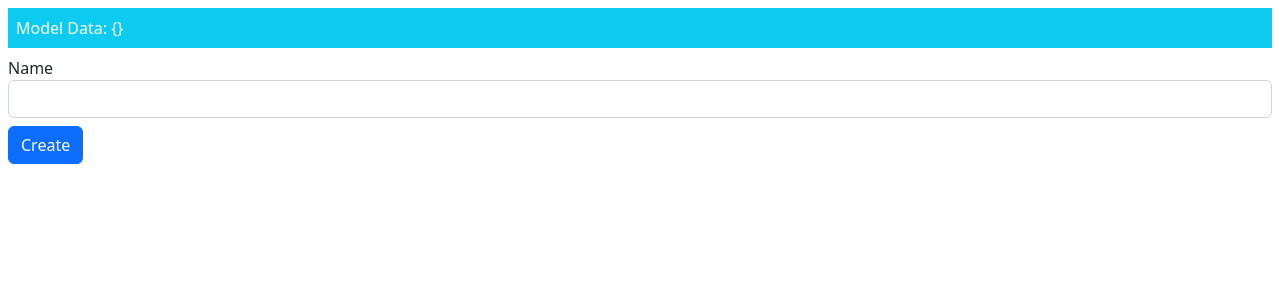
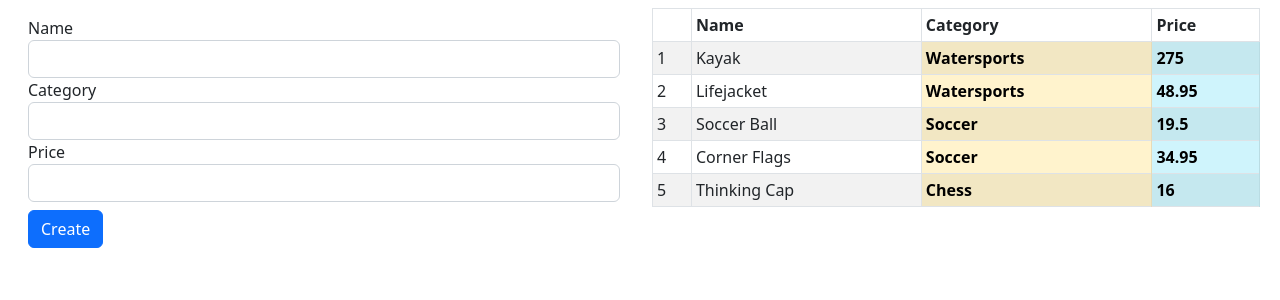
Before and after one commit to AslanHalil/AngularExample, an Angular app: page / in a window 1280 px wide. Shown: the top 300 px of the page. Built offline with nearby package versions, Linux system fonts and the light colour scheme.

Commit message:
Working with directives.

```diff
--- /dev/null
+++ b/src/app/attr.directive.ts
@@ -0,0 +1,12 @@
+import {Directive, ElementRef, Attribute} from "@angular/core";
+
+@Directive({
+  selector: "[pa-attr]",
+})
+export class PaAttrDirective {
+  constructor(element: ElementRef,
+              @Attribute("pa-attr-class") bgClass: string) {
+    element.nativeElement.classList
+      .add(bgClass || "table-success", "fw-bold");
+  }
+}
--- a/src/app/component.ts
+++ b/src/app/component.ts
@@ -1,4 +1,4 @@
-import {Component, computed, signal} from "@angular/core";
+import {Component, computed} from "@angular/core";
 import {Model} from "./repository.model";
 import {Product} from "./product.model";
 
@@ -15,24 +15,13 @@ export class ProductComponent {
     return this.model.getProduct(key);
   }
 
-  // selectedProduct = signal<string | undefined>(undefined);
-  // get selectedProductProp() { return this.selectedProduct(); }
-  // set selectedProductProp(val) { this.selectedProduct.set(val)};
-  // getSelected(product: Product): boolean {
-  // return product.name == this.selectedProduct();
-  // }
-  // handleInputEvent(ev: Event) {
-  // if (ev.target instanceof HTMLInputElement) {
-  // this.selectedProduct.set(ev.target.value);
-  // }
-  // }
   newProduct: Product = new Product();
 
-  get jsonProduct() {
-    return JSON.stringify(this.newProduct);
+  addProduct(p: Product) {
+    this.model.saveProduct(p);
   }
 
-  addProduct(p: Product) {
-    console.log("New Product: " + this.jsonProduct);
+  submitForm() {
+    this.addProduct(this.newProduct);
   }
 }
--- a/src/app/template.html
+++ b/src/app/template.html
@@ -1,34 +1,46 @@
-<div class="p-2">
-  <div class="bg-info text-white mb-2 p-2">
-    Model Data: {{jsonProduct}}
-  </div>
-  <form (ngSubmit)="addProduct(newProduct)">
+<div class="container-fluid">
+  <div class="row p-2">
+    <div class="col-6">
+      <form class="m-2" (ngSubmit)="submitForm()">
         <div class="form-group">
           <label>Name</label>
-      <input class="form-control"
-             name="name"
-             [(ngModel)]="newProduct.name"
-             #name="ngModel"
-             required
-             minlength="5"
-             pattern="^[A-Za-z ]+$"/>
-      <ul class="text-danger list-unstyled mt-1"
-          *ngIf="name.dirty && name.invalid">
-        <li *ngIf="name.errors?.['required']">
-          You must enter a product name
-        </li>
-        <li *ngIf="name.errors?.['pattern']">
-          Product names can only contain letters and spaces
-        </li>
-        <li *ngIf="name.errors?.['minlength']">
-          Product names must be at least
-          {{ name.errors?.['minlength'].requiredLength }}
-          characters
-        </li>
-      </ul>
+          <input class="form-control" name="name"
+                 [(ngModel)]="newProduct.name"/>
+        </div>
+        <div class="form-group">
+          <label>Category</label>
+          <input class="form-control" name="category"
+                 [(ngModel)]="newProduct.category"/>
+        </div>
+        <div class="form-group">
+          <label>Price</label>
+          <input class="form-control" name="price"
+                 [(ngModel)]="newProduct.price"/>
         </div>
         <button class="btn btn-primary mt-2" type="submit">
           Create
         </button>
       </form>
     </div>
+    <div class="col">
+      <table class="table table-sm table-bordered table-striped">
+        <thead>
+        <tr>
+          <th></th>
+          <th>Name</th>
+          <th>Category</th>
+          <th>Price</th>
+        </tr>
+        </thead>
+        <tbody>
+        <tr *ngFor="let item of products(); let i = index">
+          <td>{{i + 1}}</td>
+          <td>{{item.name}}</td>
+          <td pa-attr pa-attr-class="table-warning">{{item.category}}</td>
+          <td pa-attr pa-attr-class="table-info">{{item.price}}</td>
+        </tr>
+        </tbody>
+      </table>
+    </div>
+  </div>
+</div>
```
Also changed, not shown: src/app/app.module.ts (+5 -3 lines). Lines whose indentation alone changed are shown as unchanged.
